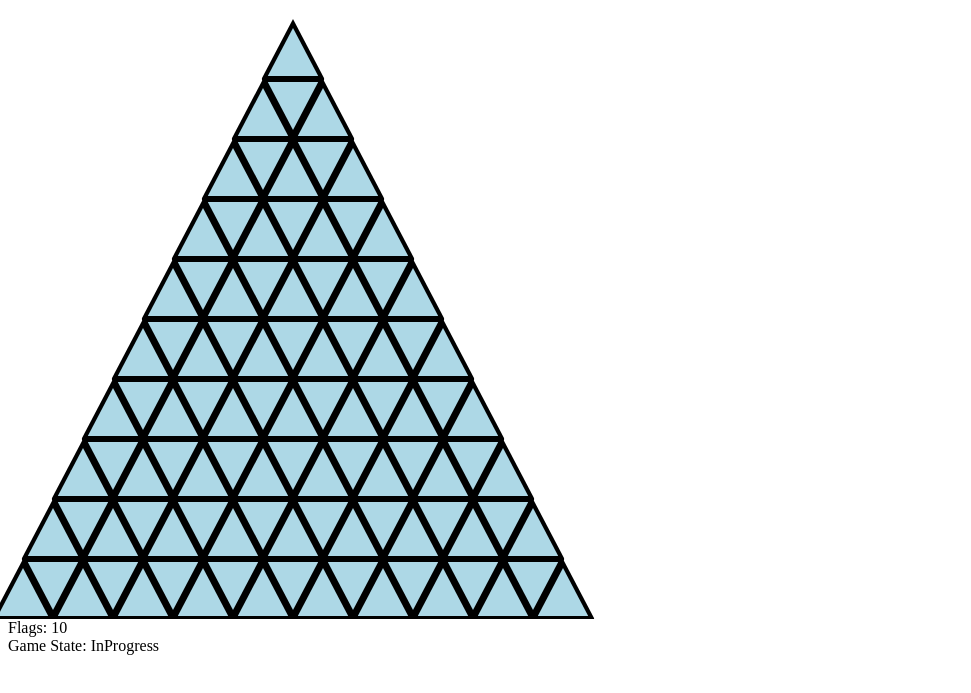
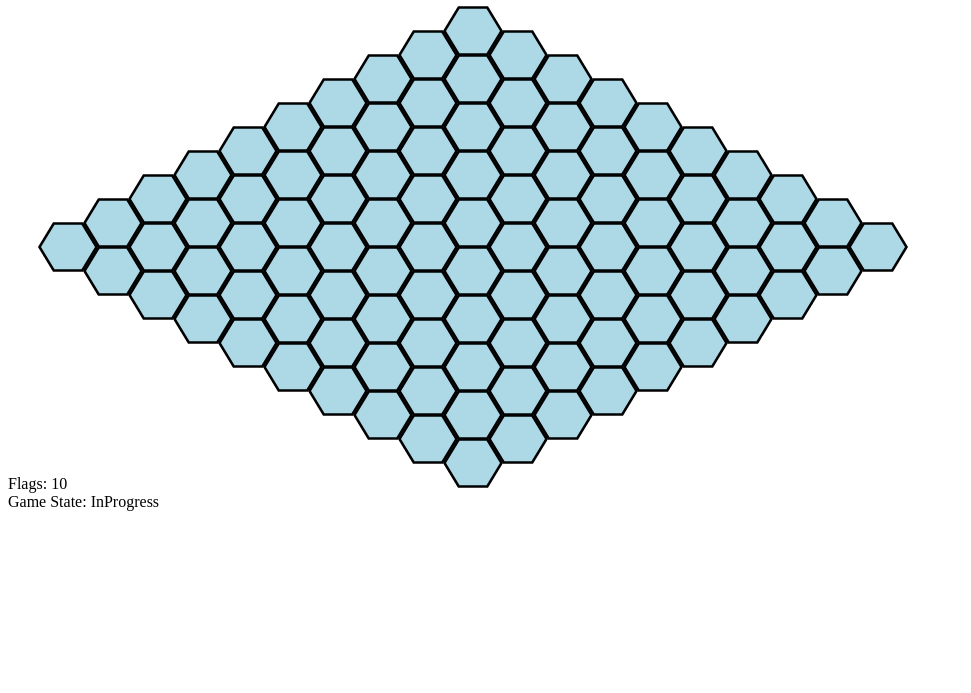
Before and after one commit to hudson-pace/minesweeper, a React app: page / in a window 1280 px wide. Shown: the part 61-754 px from the top of the page, without its empty margins (0-971 px from the left). Built offline with nearby package versions, Linux system fonts and the light colour scheme.

Commit message:
Add hexagons

```diff
--- a/src/gridUtils.js
+++ b/src/gridUtils.js
@@ -1,12 +1,15 @@
 import autoplay from "./autoplay";
 import squareGridUtils from './squareGridUtils';
 import triangleGridUtils from './triangleGridUtils';
+import hexagonGridUtils from './hexagonGridUtils';
 
 
 const getShapeUtils = (shape) => {
   switch (shape) {
     case 'triangle':
       return triangleGridUtils;
+    case 'hexagon':
+      return hexagonGridUtils;
     case 'square':
     default:
       return squareGridUtils;
--- /dev/null
+++ b/src/hexagonGridUtils.js
@@ -0,0 +1,85 @@
+// Given a grid and an index, return a list of valid indices within the given radius.
+// **includes tile at the given index**
+const getIndexListAroundTile = (index, grid) => {
+    const neighbors = [
+        [-1, -1],
+        [0, -1],
+        [-1, 0],
+        [0, 0],
+        [1, 0],
+        [0, 1],
+        [1, 1],
+    ]
+    const { x, y } = getCoordsFromIndex(index, grid);
+
+    const indexList = [];
+    neighbors.forEach((coords) => {
+        const x2 = x + coords[0];
+        const y2 = y + coords[1];
+        if (coordsAreValid(x2, y2, grid)) {
+            indexList.push(getIndexFromCoords(x2, y2, grid));
+        }
+    });
+
+    return indexList;
+}
+
+const coordsAreValid = (x, y, grid) => {
+    return (x >= 0 && y >= 0 && x < grid.width && y < grid.height);
+}
+
+const getIndexFromCoords = (x, y, grid) => {
+    return coordsAreValid(x, y, grid) ? (y * grid.width) + x : -1;
+}
+
+const getCoordsFromIndex = (index, grid) => {
+    return {
+      x: index % grid.width,
+      y: Math.floor(index / grid.width),
+    }
+}
+
+const generateEmptyGrid = (width, height, mineCount, guaranteedSolvable, shape) => {
+    const data = new Array(width * height).fill(0).map((value) => { return { value }});
+    for (let i = 0; i < Math.min(width * height, mineCount); i++) {
+        data[i].value = -1;
+    }
+    return {
+        width,
+        height,
+        data: data.map((tile, index) => {
+        return {
+            ...tile,
+            flagged: false,
+            exposed: false,
+            index
+        }
+      }),
+        initialized: false,
+        guaranteedSolvable,
+        shape,
+    }
+}
+
+const getRows = (grid, squares) => {
+    const rows = [];
+    for (let i = 0; i < grid.width + grid.height - 1; i++) {
+        const row = [];
+        for (let j = 0; j <= i; j++) {
+            const index = getIndexFromCoords(j, i - j, grid);
+            if (index !== -1) {
+                row.push(squares[index]);
+            }
+        }
+        rows.push(<div className="row" key={i}>{row}</div>);
+    }
+    return rows;
+}
+
+const utils = {
+    getIndexListAroundTile,
+    generateEmptyGrid,
+    getRows,
+};
+
+export default utils;
--- a/src/index.css
+++ b/src/index.css
@@ -43,6 +43,26 @@
   line-height: 60px;
   transform-origin: center center;
   transform: scale(0.9);
+}
+
+.tile-container.hexagon {
+  height: 24px;
+  width: 60px;
+  transform-origin: center center;
+  clip-path: polygon(100% 50%, 75% 93%, 25% 93%, 0% 50%, 25% 7%, 75% 7%);
+  margin-left: 30px;
+  transform: scaleY(2.4);
+}
+.tile-container.hexagon .tile {
+  height: 100%;
+  width: 100%;
+  line-height: 25px;
+  transform-origin: center center;
+  transform: scale(0.9);
+  clip-path: polygon(100% 50%, 75% 93%, 25% 93%, 0% 50%, 25% 7%, 75% 7%);
+}
+.tile-container.hexagon .tile div {
+  transform: scaleY(0.42);
 }
 
 .row {
--- a/src/index.js
+++ b/src/index.js
@@ -12,7 +12,7 @@ root.render(
       mineCount={10}
       shouldAutoplay={false}
       guaranteedSolvable={true}
-      shape={'triangle'}
+      shape={'hexagon'}
     />
   </React.StrictMode>
 );
```
